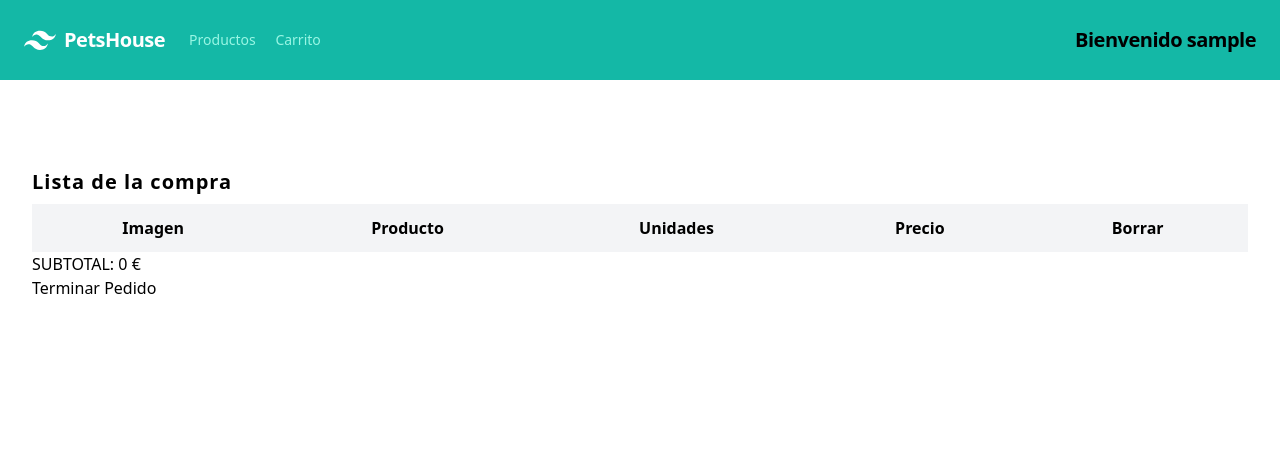
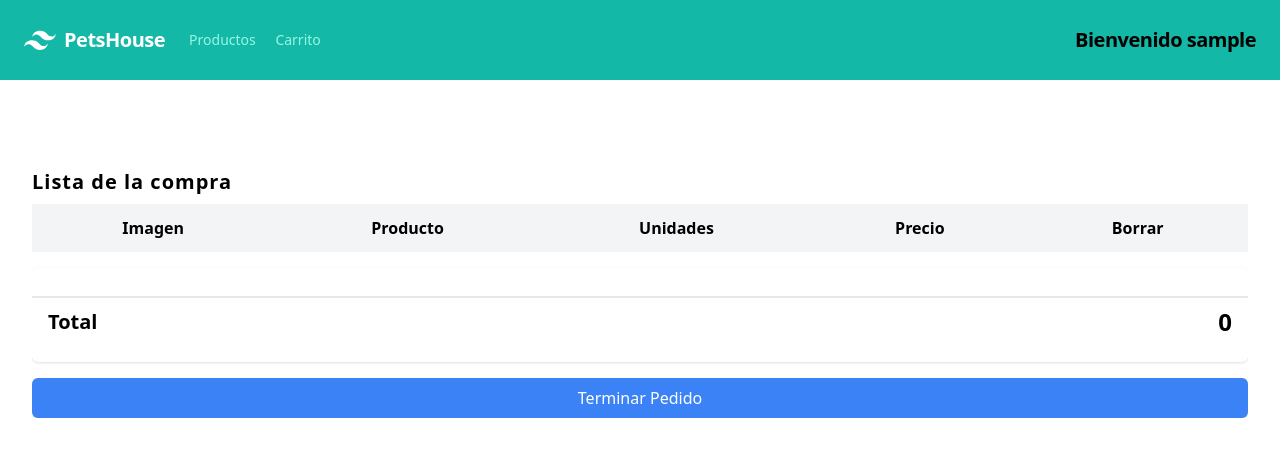
Before and after one commit to dashuna/carrito, a PHP site: page /PracticaCarritoDLS/Controlador/CarritoControlador.php in a window 1280 px wide. Shown: the top 457 px of the page. Run offline with PHP 8.4, Linux system fonts and the light colour scheme; the visitor is signed in with stand-in values (Sample User, id 1); data that the repository does not hold is empty; some libraries are stand-ins or nearby versions.

Commit message:
cambios carrito total

```diff
--- a/Vista/listaCarrito.php
+++ b/Vista/listaCarrito.php
@@ -82,18 +82,39 @@
             </tbody>
         </table>
 
-
-        <div class="total">
-            <h3 class="subtotal" >SUBTOTAL: <span id="subtotal"><?php echo $totalCompra ?></span> €</h3>
+        <div class="mt-4">
+            <div class="py-4 rounded-md shadow">
+                <div
+                        class="
+                flex
+                items-center
+                justify-between
+                px-4
+                py-2
+                mt-3
+                border-t-2
+              "
+                >
+                    <span class="text-xl font-bold">Total</span>
+                    <span id="subtotal" class="text-2xl font-bold"><?php echo $totalCompra ?></span>
+                </div>
+            </div>
         </div>
-        <div class="terminar">
+        <div class="mt-4">
             <form method="get">
-                <button type="submit">Terminar Pedido</button>
+                <button class="
+                  w-full
+                  py-2
+                  text-center text-white
+                  bg-blue-500
+                  rounded-md
+                  shadow
+                  hover:bg-blue-600
+                  " type="submit"> Terminar Pedido
+                </button>
                 <input type="hidden" name="pago-pedido">
             </form>
         </div>
-    </div>
-
     <script>
         $(function(){
             $(".form").on("submit", function (event) {
@@ -160,7 +181,7 @@
                 url: "../Controlador/CarritoControlador.php?total-carrito",
                 type: "GET",
                 success: function (response) {
-                    $("#subtotal").html(response);
+                    $("#subtotal").html(response + "€");
                 },
                 error: function () {
                     alert("Error al actualizar total carrito");
```
